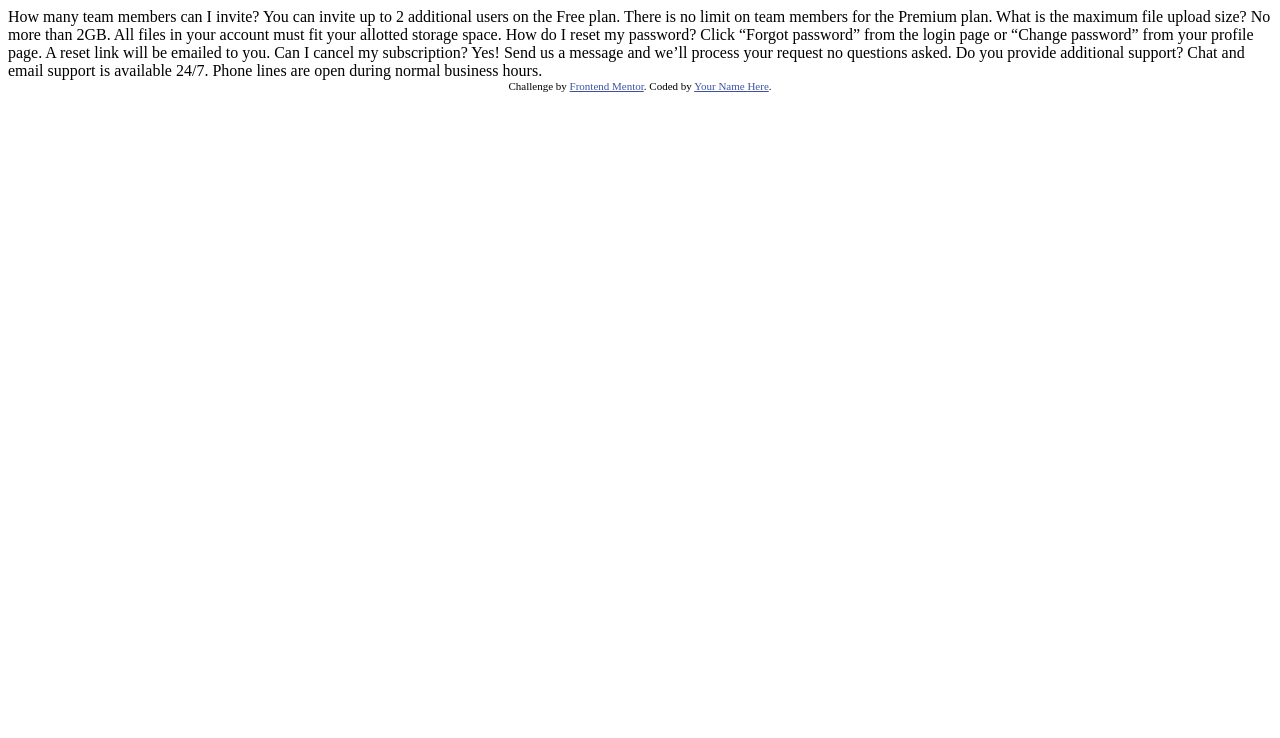
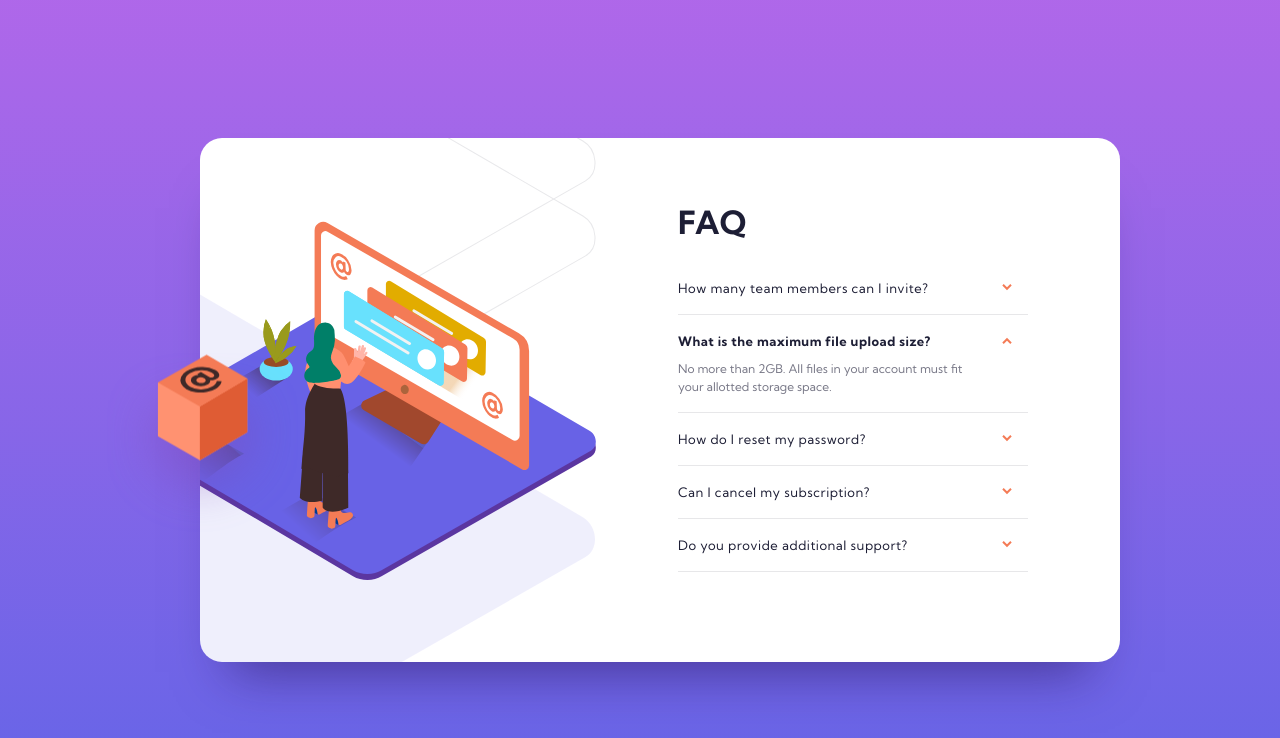
Before and after one commit to Pustur/frontend-mentor-challenges, a website: page faq-accordion-card/index.html in a window 1280 px wide. Drawn offline with Linux system fonts and the light colour scheme.

Commit message:
:sparkles: Finish challenge "faq-accordion-card"

```diff
--- a/faq-accordion-card/index.html
+++ b/faq-accordion-card/index.html
@@ -1,40 +1,104 @@
 <!DOCTYPE html>
 <html lang="en">
-<head>
-  <meta charset="UTF-8">
-  <meta name="viewport" content="width=device-width, initial-scale=1.0"> <!-- displays site properly based on user's device -->
+  <head>
+    <meta charset="UTF-8" />
+    <meta name="viewport" content="width=device-width, initial-scale=1.0" />
+    <link
+      rel="icon"
+      type="image/png"
+      sizes="32x32"
+      href="./images/favicon-32x32.png"
+    />
+    <link
+      href="https://fonts.googleapis.com/css2?family=Kumbh+Sans:wght@400;700&display=swap"
+      rel="stylesheet"
+    />
+    <link rel="stylesheet" href="./css/style.css" />
+    <title>Frontend Mentor | FAQ Accordion Card</title>
+  </head>
 
-  <link rel="icon" type="image/png" sizes="32x32" href="./images/favicon-32x32.png">
+  <body>
+    <main class="container">
+      <div class="card">
+        <div class="card__images">
+          <img
+            class="card__image-box"
+            src="./images/illustration-box-desktop.svg"
+            alt=""
+          />
+          <img
+            class="card__illustration-mobile"
+            src="./images/illustration-woman-online-mobile.svg"
+            alt=""
+          />
+        </div>
 
-  <title>Frontend Mentor | FAQ Accordion Card</title>
+        <div>
+          <h1>FAQ</h1>
 
-  <!-- Feel free to remove these styles or customise in your own stylesheet 👍 -->
-  <style>
-    .attribution { font-size: 11px; text-align: center; }
-    .attribution a { color: hsl(228, 45%, 44%); }
-  </style>
-</head>
-<body>
-  How many team members can I invite?
-  You can invite up to 2 additional users on the Free plan. There is no limit on
-  team members for the Premium plan.
+          <ul class="accordion js-accordion">
+            <li class="accordion__item">
+              <h2 class="accordion__title">
+                <button class="accordion__button">
+                  How many team members can I invite?
+                </button>
+              </h2>
+              <p class="accordion__text">
+                You can invite up to 2 additional users on the Free plan. There
+                is no limit on team members for the Premium plan.
+              </p>
+            </li>
+            <li class="accordion__item accordion__item--active">
+              <h2 class="accordion__title">
+                <button class="accordion__button">
+                  What is the maximum file upload size?
+                </button>
+              </h2>
+              <p class="accordion__text">
+                No more than 2GB. All files in your account must fit your
+                allotted storage space.
+              </p>
+            </li>
+            <li class="accordion__item">
+              <h2 class="accordion__title">
+                <button class="accordion__button">
+                  How do I reset my password?
+                </button>
+              </h2>
+              <p class="accordion__text">
+                Click “Forgot password” from the login page or “Change password”
+                from your profile page.
+                <br />
+                A reset link will be emailed to you.
+              </p>
+            </li>
+            <li class="accordion__item">
+              <h2 class="accordion__title">
+                <button class="accordion__button">
+                  Can I cancel my subscription?
+                </button>
+              </h2>
+              <p class="accordion__text">
+                Yes! Send us a message and we’ll process your request no
+                questions asked.
+              </p>
+            </li>
+            <li class="accordion__item">
+              <h2 class="accordion__title">
+                <button class="accordion__button">
+                  Do you provide additional support?
+                </button>
+              </h2>
+              <p class="accordion__text">
+                Chat and email support is available 24/7. Phone lines are open
+                during normal business hours.
+              </p>
+            </li>
+          </ul>
+        </div>
+      </div>
+    </main>
 
-  What is the maximum file upload size?
-  No more than 2GB. All files in your account must fit your allotted storage space.
-
-  How do I reset my password?
-  Click “Forgot password” from the login page or “Change password” from your profile page.
-  A reset link will be emailed to you.
-
-  Can I cancel my subscription?
-  Yes! Send us a message and we’ll process your request no questions asked.
-
-  Do you provide additional support?
-  Chat and email support is available 24/7. Phone lines are open during normal business hours.
-
-  <div class="attribution">
-    Challenge by <a href="https://www.frontendmentor.io?ref=challenge" target="_blank">Frontend Mentor</a>.
-    Coded by <a href="#">Your Name Here</a>.
-  </div>
-</body>
+    <script src="./js/script.js"></script>
+  </body>
 </html>
--- /dev/null
+++ b/faq-accordion-card/js/script.js
@@ -0,0 +1,16 @@
+// Functions
+function handleAccordionClick(e) {
+  if (e.target.tagName !== 'BUTTON') return;
+
+  const item = e.target.closest('li');
+
+  item.classList.toggle('accordion__item--active');
+}
+
+// DOM caching
+const accordions = document.querySelectorAll('.js-accordion');
+
+// Events
+accordions.forEach(accordion => {
+  accordion.addEventListener('click', handleAccordionClick);
+});
--- /dev/null
+++ b/faq-accordion-card/sass/partials/_accordion.scss
@@ -0,0 +1,85 @@
+.accordion {
+  list-style: none;
+  padding: 0;
+  margin: 0;
+
+  &__item {
+    border-bottom: 1px solid var(--color-gray-light);
+
+    &--active {
+      .accordion__button {
+        font-weight: bold;
+      }
+
+      .accordion__text {
+        max-height: 4rem; // Magic number
+        margin-bottom: 1rem;
+        margin-top: -0.6em;
+      }
+    }
+  }
+
+  &__title {
+    margin: 0;
+  }
+
+  &__text {
+    max-height: 0;
+    margin: 0;
+    overflow: hidden;
+    padding-right: calc(
+      var(--size-arrow-distance) * 2 + var(--size-arrow-width)
+    );
+    transition: max-height 0.3s, margin 0.3s;
+  }
+
+  &__button {
+    width: 100%;
+    padding: 18px calc(var(--size-arrow-distance) * 2 + var(--size-arrow-width))
+      18px 0;
+    border: 0;
+    font-family: inherit;
+    font-size: 0.8125rem;
+    text-align: inherit;
+    background-color: transparent;
+    color: inherit;
+    position: relative;
+    outline: none;
+    cursor: pointer;
+
+    &:hover,
+    &:focus {
+      color: var(--color-orange);
+    }
+
+    &::after {
+      content: '';
+      display: block;
+      width: var(--size-arrow-width);
+      height: var(--size-arrow-height);
+      position: absolute;
+      top: calc(50% - 4px);
+      right: var(--size-arrow-distance);
+      background-image: url(../images/icon-arrow-down.svg);
+      transition: transform 0.3s;
+
+      .accordion__item--active & {
+        transform: scaleY(-1);
+      }
+    }
+  }
+}
+
+@media (max-width: $media-sm-max) {
+  .accordion {
+    padding-bottom: 24px;
+  }
+}
+
+@media (min-width: $media-md-min) {
+  .accordion {
+    &__button {
+      letter-spacing: 0.04em;
+    }
+  }
+}
--- /dev/null
+++ b/faq-accordion-card/sass/partials/_card.scss
@@ -0,0 +1,75 @@
+@keyframes float {
+  from,
+  to {
+    transform: translateY(0);
+  }
+  50% {
+    transform: translateY(-15px);
+  }
+}
+
+.card {
+  border-radius: 22px;
+  box-shadow: 0 40px 50px -30px #2158;
+  background-color: white;
+  background-repeat: no-repeat;
+  background-position: top center;
+  position: relative;
+  padding: 24px;
+
+  &__illustration-mobile {
+    position: absolute;
+    left: 50%;
+    top: 0;
+    transform: translate3d(
+      -50%,
+      calc(var(--size-illustation-mobile-offset) * -1),
+      0
+    );
+  }
+}
+
+@media (max-width: $media-sm-max) {
+  .card {
+    background-image: url(../images/bg-pattern-mobile.svg);
+    padding-top: calc(
+      var(--size-illustation-mobile-height) -
+        var(--size-illustation-mobile-offset)
+    );
+
+    &__image-box {
+      display: none;
+    }
+  }
+}
+
+@media (min-width: $media-md-min) {
+  .card {
+    padding: 60px 10% 90px 24px;
+    display: flex;
+    background-position: -76px center, -570px 65%;
+    background-image: url(../images/illustration-woman-online-desktop.svg),
+      url(../images/bg-pattern-desktop.svg);
+
+    > * {
+      &:first-child {
+        flex-grow: 1;
+      }
+
+      &:last-child {
+        max-width: 350px;
+      }
+    }
+
+    &__image-box {
+      position: absolute;
+      top: calc(50% - 40px);
+      left: -93px;
+      animation: float 4s ease-in-out infinite;
+    }
+
+    &__illustration-mobile {
+      display: none;
+    }
+  }
+}
--- /dev/null
+++ b/faq-accordion-card/sass/partials/_container.scss
@@ -0,0 +1,17 @@
+.container {
+  width: 100%;
+  padding: 48px 24px;
+  max-width: 1008px;
+}
+
+@media (max-width: $media-sm-max) {
+  .container {
+    padding-top: calc(48px + var(--size-illustation-mobile-offset));
+  }
+}
+
+@media (min-width: $media-md-min) {
+  .container {
+    padding-left: 64px;
+  }
+}
--- /dev/null
+++ b/faq-accordion-card/sass/partials/_elements.scss
@@ -0,0 +1,50 @@
+*,
+*::before,
+*::after {
+  box-sizing: inherit;
+}
+
+html {
+  font-family: 'Kumbh Sans', sans-serif;
+  height: 100%;
+  box-sizing: border-box;
+  color: var(--color-foreground);
+  background-attachment: fixed;
+  background-image: linear-gradient(
+    to bottom,
+    var(--color-purple),
+    var(--color-purple-dark)
+  );
+}
+
+body {
+  min-height: 100%;
+  margin: 0;
+  font-size: 0.75rem;
+  line-height: 1.5;
+  display: flex;
+  align-items: center;
+  justify-content: center;
+}
+
+h1 {
+  font-size: 2rem;
+}
+
+p {
+  color: var(--color-gray);
+}
+
+@media (max-width: $media-sm-max) {
+  h1 {
+    text-align: center;
+    margin-top: 52px;
+  }
+}
+
+@media (min-width: $media-md-min) {
+  h1 {
+    margin-top: 0;
+    margin-bottom: 0.5em;
+  }
+}
--- /dev/null
+++ b/faq-accordion-card/sass/partials/_variables.scss
@@ -0,0 +1,17 @@
+$media-sm-max: 949px;
+$media-md-min: 950px;
+
+:root {
+  --color-foreground: hsl(238, 29%, 16%);
+  --color-orange: hsl(14, 88%, 65%);
+  --color-purple: hsl(273, 75%, 66%);
+  --color-purple-dark: hsl(240, 73%, 65%);
+  --color-gray-light: hsl(240, 5%, 91%);
+  --color-gray: hsl(240, 6%, 50%);
+
+  --size-arrow-width: 10px;
+  --size-arrow-height: 7px;
+  --size-arrow-distance: 16px;
+  --size-illustation-mobile-height: 196px;
+  --size-illustation-mobile-offset: 118px;
+}
--- /dev/null
+++ b/faq-accordion-card/sass/style.scss
@@ -0,0 +1,5 @@
+@import 'partials/variables';
+@import 'partials/elements';
+@import 'partials/container';
+@import 'partials/card';
+@import 'partials/accordion';
```
Also changed, not shown: faq-accordion-card/css/style.css (added).
